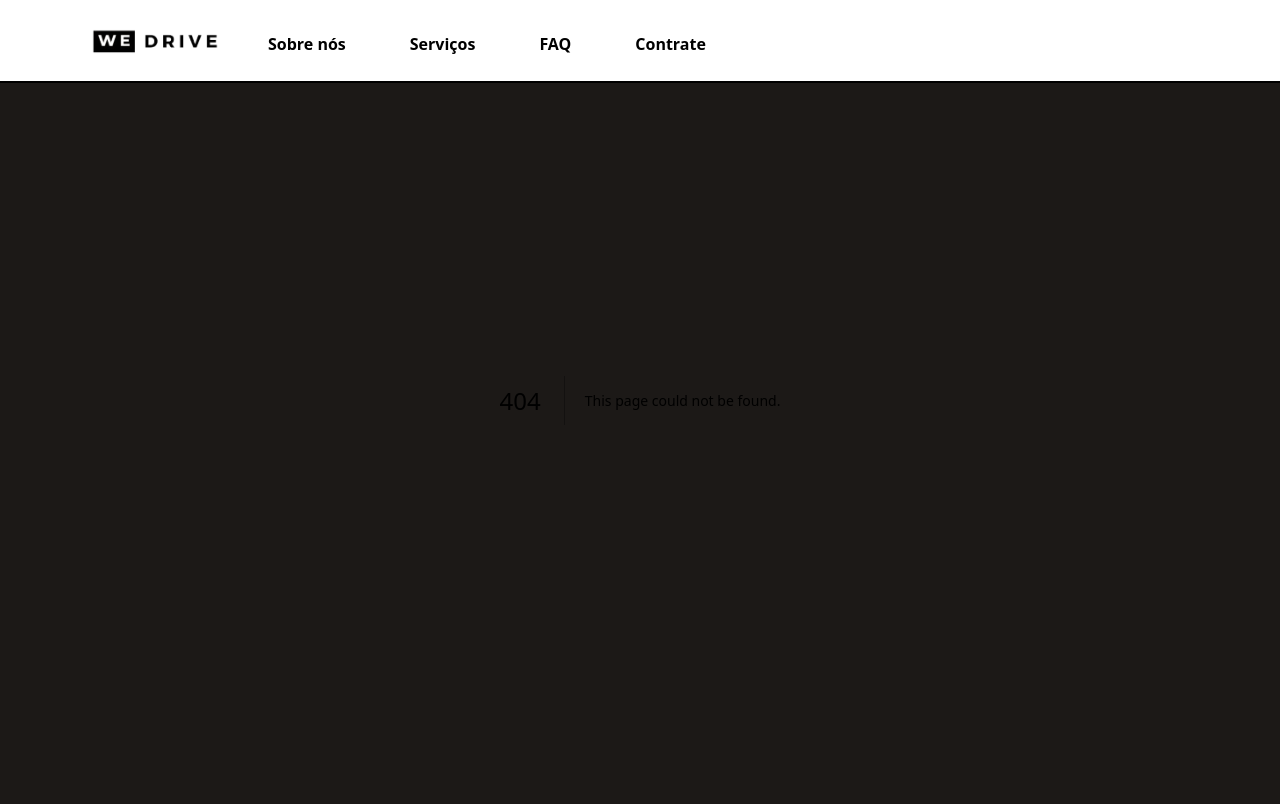
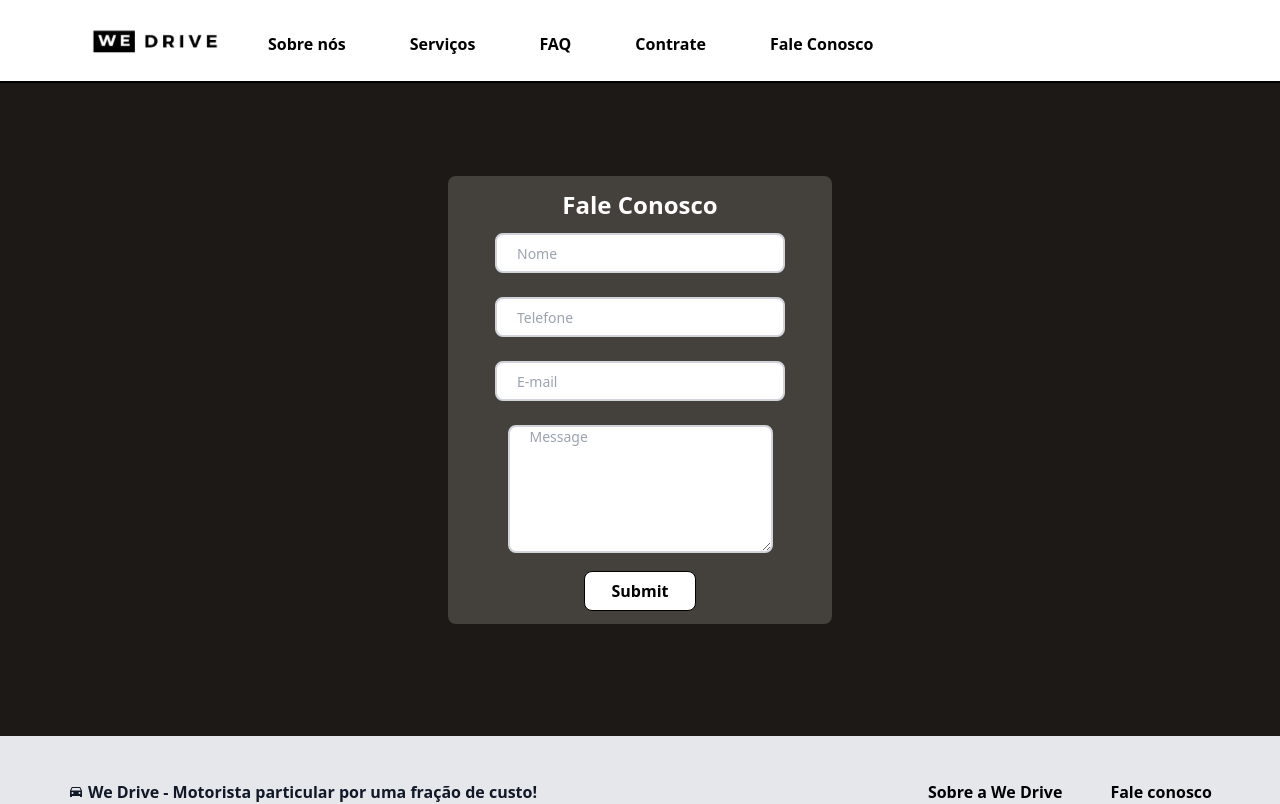
Before and after one commit to CoelhoEduardo/on_drive_land, a Next.js app: page /fale-conosco in a window 1280 px wide. Before the commit this address had no page. Shown: the top 804 px of the page. Built offline with nearby package versions, Linux system fonts and the light colour scheme; what tailwindcss-filters, tailwindcss-image-rendering would draw is missing.

Commit message:
finish the first form, talk to us and implement float wpp button

```diff
--- a/package.json
+++ b/package.json
@@ -13,7 +13,9 @@
     "next": "14.1.0",
     "react": "^18",
     "react-dom": "^18",
+    "react-floating-whatsapp": "^5.0.8",
     "react-icons": "^5.0.1",
+    "react-input-mask": "^2.0.4",
     "tailwind-merge": "^2.2.1",
     "tailwindcss-filters": "^3.0.0",
     "tailwindcss-image-rendering": "^1.0.2"
@@ -22,11 +24,12 @@
     "@types/node": "^20",
     "@types/react": "^18",
     "@types/react-dom": "^18",
+    "@types/react-input-mask": "^3.0.5",
     "autoprefixer": "^10.0.1",
     "eslint": "^8",
     "eslint-config-next": "14.1.0",
     "postcss": "^8",
-    "tailwindcss": "^3.3.0",
+    "tailwindcss": "^3.4.3",
     "typescript": "^5"
   }
 }
--- a/src/app/components/footer.tsx
+++ b/src/app/components/footer.tsx
@@ -15,7 +15,7 @@ const Footer: React.FC = () => {
             className="flex flex-col gap-3"
           >
             <div className="md:flex gap-1 text-gray-900">
-              <IoCar className="mt-1"/>
+              <IoCar className="mt-1" />
               <h2>
                 <span itemProp="name">We Drive</span>
               </h2>
@@ -37,10 +37,8 @@ const Footer: React.FC = () => {
               <span itemProp="addressRegion">SP</span>
             </span>
             <div className="md:flex gap-1">
-              <FiPhone />Telefone:{" "}
-              <span itemProp="telephone">
-                (11) 99982-2654 | (11) 98717-6109
-              </span>
+              <FiPhone />
+              Telefone: <span itemProp="telephone">(11) 910448585</span>
             </div>
           </div>
         </div>
@@ -49,10 +47,7 @@ const Footer: React.FC = () => {
             <Link href="/" className="hover:underline">
               Sobre a We Drive
             </Link>
-            <Link
-              href="https://linktr.ee/wedrivebrasil"
-              className="hover:underline"
-            >
+            <Link href="/fale-conosco" className="hover:underline">
               Fale conosco
             </Link>
           </div>
--- a/src/app/components/navbar.tsx
+++ b/src/app/components/navbar.tsx
@@ -42,6 +42,12 @@ export const NavBar = () => {
           >
             Contrate
           </Link>
+          <Link
+            href="/fale-conosco"
+            className="md:hover:text-black"
+          >
+            Fale Conosco
+          </Link>
         </div>
       </div>
       <div className="border-black border" />
--- /dev/null
+++ b/src/app/components/ui/input.tsx
@@ -0,0 +1,42 @@
+import React, { useEffect, useRef } from "react";
+
+interface InputProps {
+  type: string;
+  placeholder: string;
+  onChange: (event: React.ChangeEvent<HTMLInputElement>) => void;
+  className?: string;
+  error: string | null;
+  required: boolean;
+  name: string;
+}
+
+const Input: React.FC<InputProps> = ({
+  type,
+  placeholder,
+  name,
+  onChange,
+  className,
+  required,
+  error,
+}) => {
+
+    const inputRef = useRef<HTMLInputElement | null>(null);
+
+
+  return (
+    <div ref={inputRef}>
+      <input
+        ref={inputRef}
+        type={type}
+        placeholder={placeholder}
+        name={name}
+        required={required}
+        onChange={onChange}
+        className={`border-2 border-gray-300 bg-white h-10 px-5 pr-16 rounded-lg text-sm focus:outline-none ${className}`}
+      />
+      {error && <p className="text-red-500 text-sm">{error}</p>}
+    </div>
+  );
+};
+
+export default Input;
--- /dev/null
+++ b/src/app/fale-conosco/page.tsx
@@ -0,0 +1,114 @@
+"use client";
+
+import React, { useState } from "react";
+import Input from "../components/ui/input";
+import InputMask from "react-input-mask";
+
+const TalkToUsPage: React.FC = () => {
+  const [contact, setContact] = useState({
+    name: "",
+    email: "",
+    phone: "",
+    message: "",
+    honeypot: "",
+    accessKey: "a970859a-6dda-46a1-a3ed-c4bc27282ee7",
+  });
+
+  const [submitted, setSubmitted] = useState(false);
+
+  const handleChange = (
+    e: React.ChangeEvent<HTMLInputElement | HTMLTextAreaElement>
+  ) => {
+    setContact({ ...contact, [e.target.name]: e.target.value });
+  };
+  const handleSubmit = async ( e: React.FormEvent) => {
+    e.preventDefault();
+    setSubmitted(true);
+    try {
+        const res = await fetch("https://api.staticforms.xyz/submit", {
+            method: "POST",
+            body: JSON.stringify(contact),
+            headers: { "Content-Type": "application/json" },
+            });
+
+            const json = await res.json();
+
+            if (json.success) {
+                alert("Mensagem enviada com sucesso!");
+            } else {
+                alert("Erro ao enviar mensagem. Tente novamente.");
+            }
+        } catch (e) {
+            console.log("An error occurred", e);
+            alert("Erro ao enviar mensagem. Tente novamente.");
+        }
+
+    }
+
+  return (
+    <div className="mt-44 mb-16 flex flex-col items-center justify-center bg-stone-700 w-96 h-[28rem] rounded-lg">
+      <h1 className="font-bold text-white text-2xl">Fale Conosco</h1>
+      <form
+        onSubmit={handleSubmit}
+        method="post"
+        action="https://api.staticforms.xyz/submit"
+        className="flex gap-3 flex-col justify-center items-center"
+      >
+        <input
+          type="hidden"
+          name="accessKey"
+          value="a970859a-6dda-46a1-a3ed-c4bc27282ee7"
+        />
+        <div>
+          <Input
+            type="text"
+            placeholder="Nome"
+            name="name"
+            required
+            onChange={handleChange}
+            className="mt-3"
+            error={submitted && !contact.name ? 'Este campo é obrigatório' : null}
+          />
+        </div>
+        <div>
+          <InputMask
+            mask={"(99) 99999-9999"}
+            name="phone"
+            placeholder="Telefone"
+            onChange={handleChange}
+            className="border-2 border-gray-300 bg-white h-10 px-5 pr-16 rounded-lg text-sm focus:outline-none mt-3"
+          />
+        </div>
+        <div>
+          <Input
+            type="text"
+            placeholder="E-mail"
+            required
+            onChange={handleChange}
+            className="mt-3"
+            name="email"
+            error={submitted && !contact.name ? 'Este campo é obrigatório' : null}
+          />
+        </div>
+        <div>
+          <textarea
+            id="message"
+            placeholder="Message"
+            required
+            name="message"
+            className="border-2 border-gray-300 bg-white h-32 px-5 pr-16 rounded-lg text-sm focus:outline-none mt-3"
+            onChange={handleChange}
+          />
+        </div>
+        <button
+          type="submit"
+          className="border pointer border-black w-28 h-10 rounded-lg font-bold md:hover:bg-yellow-500 bg-white"
+        >
+          Submit
+        </button>
+      </form>
+    </div>
+  );
+};
+
+export default TalkToUsPage;
--- a/src/app/page.tsx
+++ b/src/app/page.tsx
@@ -1,7 +1,10 @@
+"use client";
+
 import { Faq, Services, AboutUs } from "./components/sections";
 import Image from "next/image";
 import header1 from "/public/images/header_desk.jpg";
 import Link from "next/link";
+import { FloatingWhatsApp } from "react-floating-whatsapp";
 
 export default function Home() {
   return (
@@ -44,6 +47,15 @@ export default function Home() {
             <AboutUs nav_id="about_us" />
             <Services nav_id="services" />
             <Faq nav_id="faq" />
+            <FloatingWhatsApp
+              chatMessage="Ola! Digite sua mensagem e você será direcionado para um de nossos atendentes."
+              statusMessage="Bem-vindo! Como podemos ajudar?"
+              phoneNumber="11987176109"
+              accountName="We Drive"
+              allowEsc
+              notification
+              notificationSound
+            />
           </div>
         </div>
       </div>
```
Also changed, not shown: 1 other file (tests, documents, lock files or other folders).
